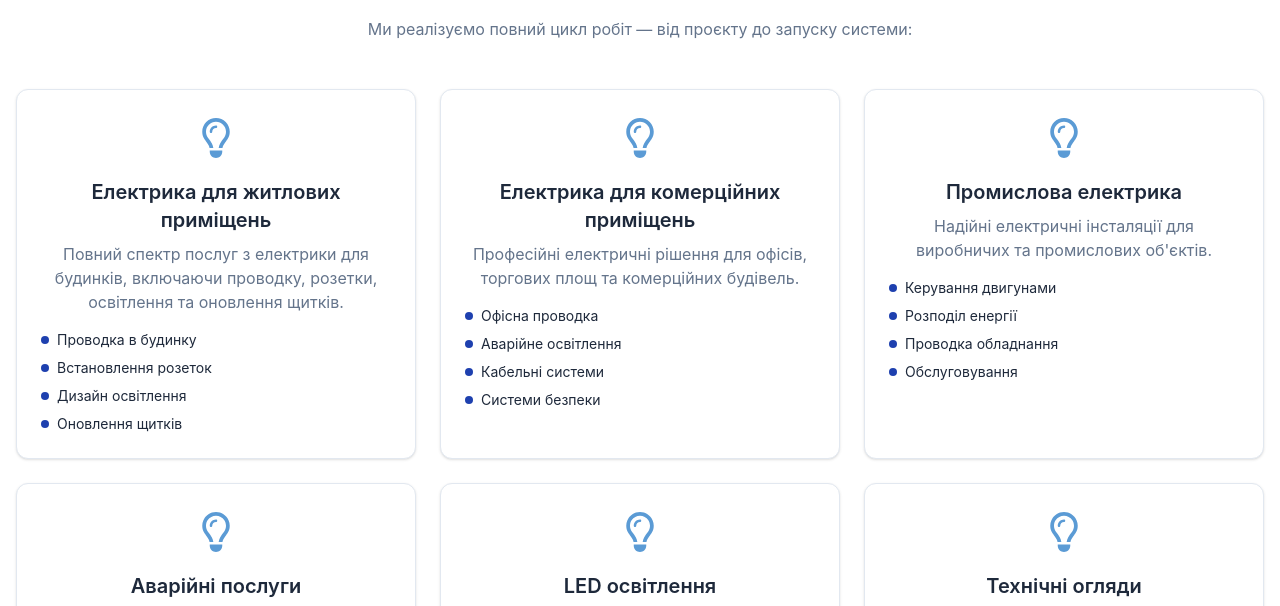
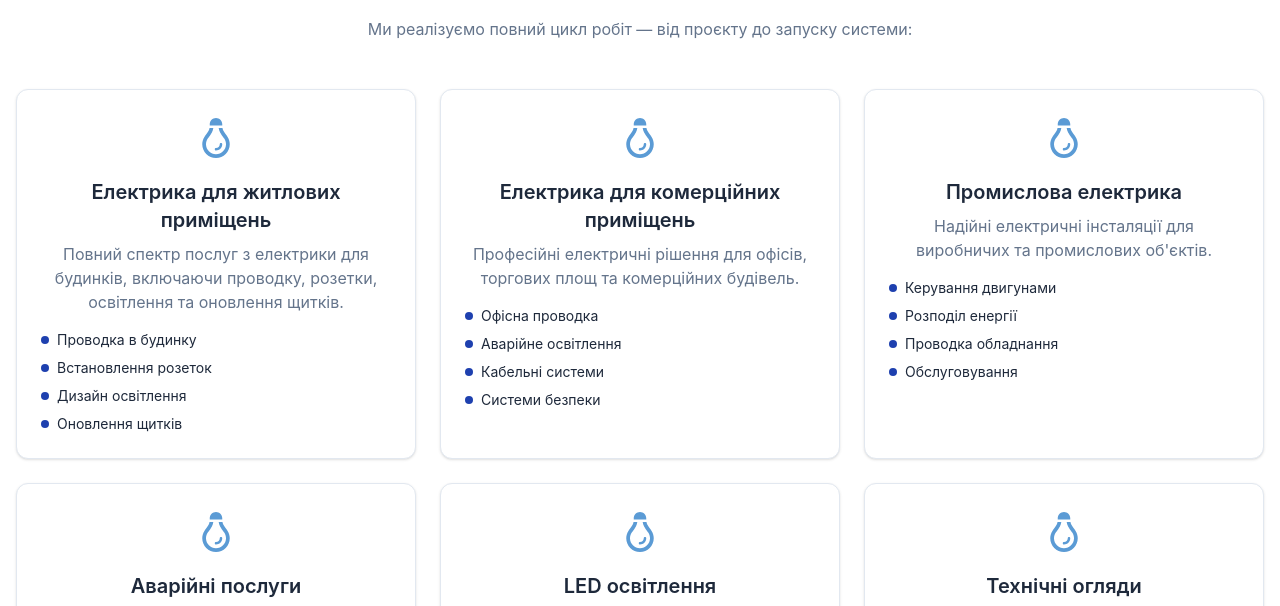
Before and after one commit to digitalideastudio/sao-electric, a React (Vite) app: page / in a window 1280 px wide. Shown: the part 1769-2375 px from the top of the page. Built offline with nearby package versions, Linux system fonts and the light colour scheme.

Commit message:
Update ServiceCard component

```diff
--- a/src/components/ServiceCard.tsx
+++ b/src/components/ServiceCard.tsx
@@ -10,7 +10,7 @@ export default function ServiceCard({ title, description, features }: ServiceCar
   return (
     <div className="group bg-white dark:bg-slate-800 border border-border-gray dark:border-slate-700 rounded-xl p-6 shadow-sm transition-all duration-300 hover:shadow-[0_20px_25px_-5px_rgba(0,0,0,0.1),0_10px_10px_-5px_rgba(0,0,0,0.04),0_0_20px_rgba(244,175,3,0.3),0_0_40px_rgba(244,175,3,0.15)] dark:hover:shadow-[0_20px_25px_-5px_rgba(255,255,255,0.1),0_10px_10px_-5px_rgba(255,255,255,0.05),0_0_20px_rgba(244,175,3,0.4),0_0_40px_rgba(244,175,3,0.2)]">
       <div className="text-center mb-4">
-        <div className="w-12 h-12 mx-auto mb-4 flex items-center justify-center">
+        <div className="w-12 h-12 mx-auto mb-4 flex items-center justify-center" style={{ transform: 'rotateZ(180deg)' }}>
           <IdeaLamp />
         </div>
         <h3 className="text-heading-3 font-semibold text-slate-dark dark:text-white mb-2">{title}</h3>
```
